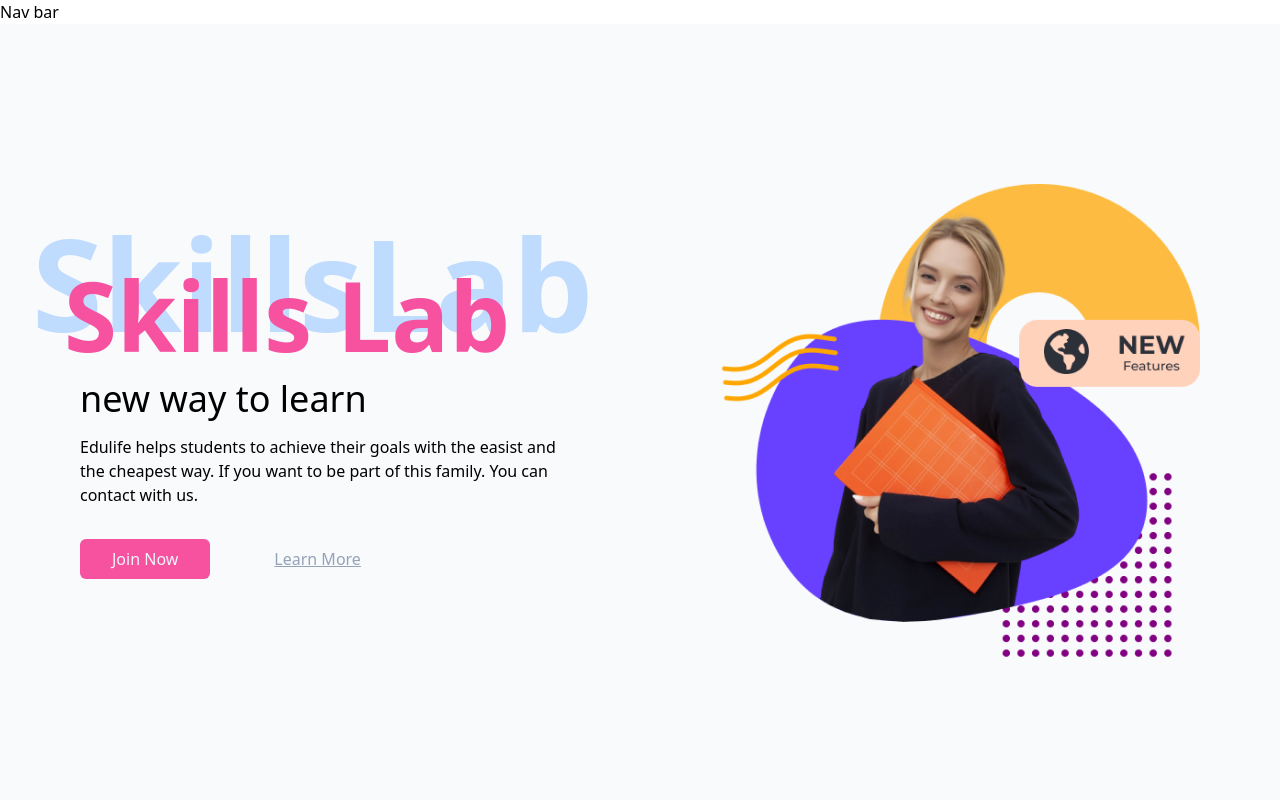
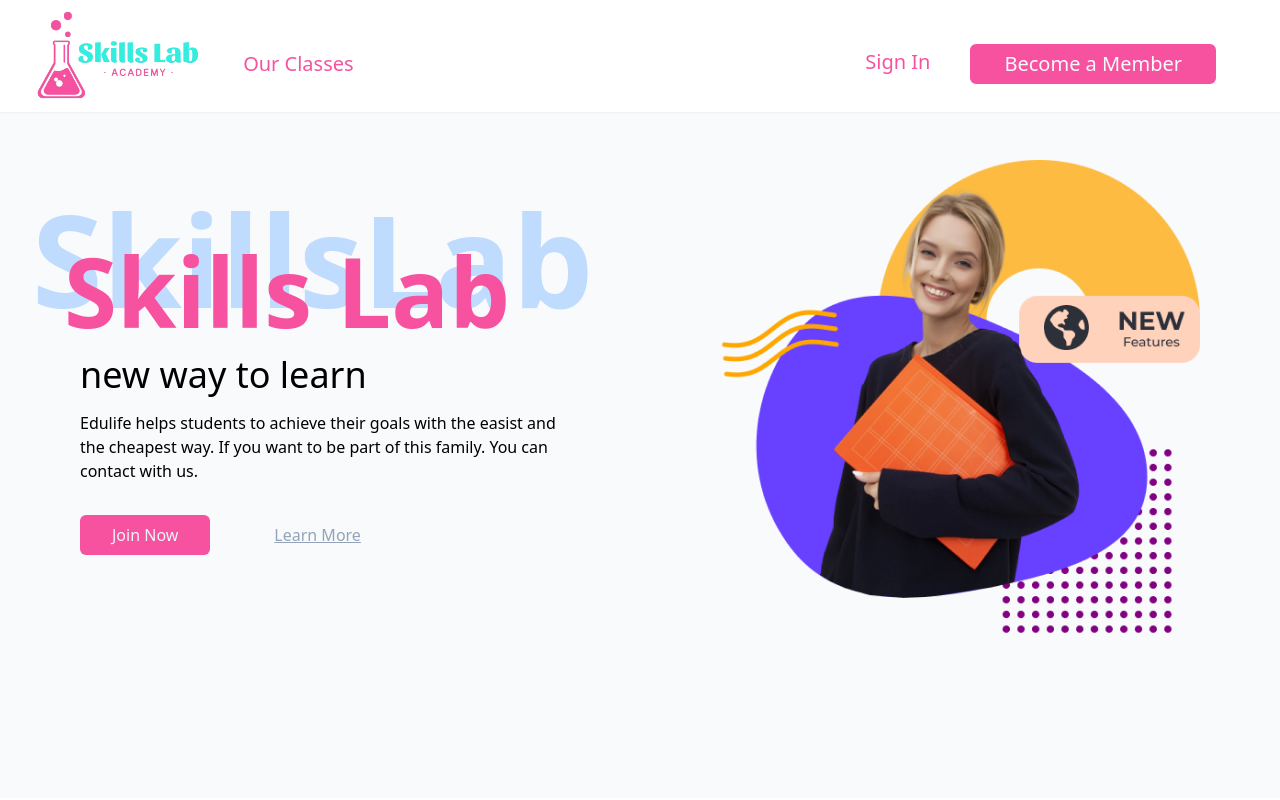
Before and after one commit to pichborithk/skills-flask, a React (Vite) app in the folder client/: page / in a window 1280 px wide. Shown: the top 800 px of the page. Built offline with nearby package versions, Linux system fonts and the light colour scheme.

Commit message:
add navbar

```diff
--- a/client/src/components/Navbar.tsx
+++ b/client/src/components/Navbar.tsx
@@ -1,5 +1,41 @@
+import { Link } from 'react-router-dom';
+
+import logo from '../assets/images/Skills_Lab.png';
+
 const Navbar = () => {
-  return <div>Nav bar</div>;
+  return (
+    <header className='absolute top-0 w-full bg-white shadow-sm'>
+      <section className='mx-auto flex max-w-7xl items-center px-8 py-2'>
+        <Link to='/'>
+          <img src={logo} alt='logo web site' className='max-h-24' />
+        </Link>
+        <nav className='text-primary relative flex grow items-center justify-between gap-6 px-8 pt-4 text-xl font-thin'>
+          <div>
+            <Link
+              to='/courses'
+              className='hover:border-secondary border-b-4 border-transparent px-2'
+            >
+              Our Classes
+            </Link>
+          </div>
+          <div className='flex items-center gap-8'>
+            <Link
+              to='/login'
+              className='hover:border-secondary border-b-4 border-transparent px-2'
+            >
+              Sign In
+            </Link>
+            <Link
+              to='/register'
+              className='bg-primary border-primary hover:text-primary rounded-md border-2 px-8 py-1 text-slate-50 hover:bg-slate-50'
+            >
+              Become a Member
+            </Link>
+          </div>
+        </nav>
+      </section>
+    </header>
+  );
 };
 
 export default Navbar;
```
